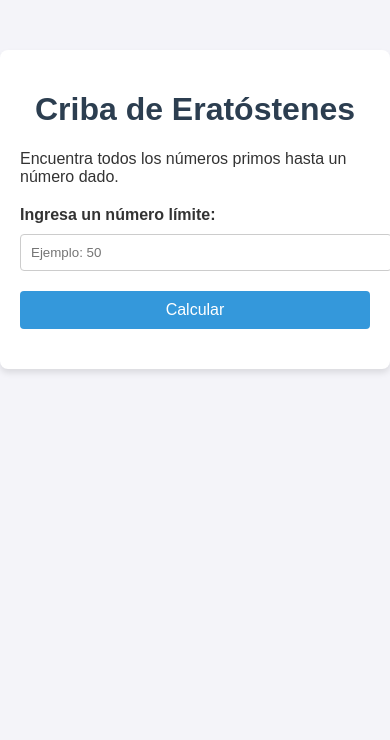
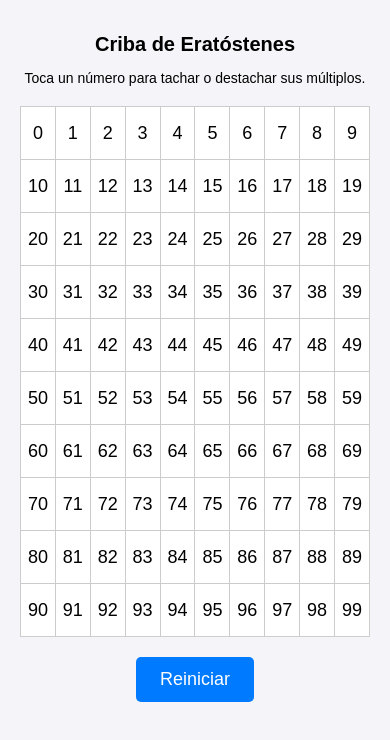
Before and after one commit to jpvarosio/CRIBADEERATOSTENES, a plain HTML site: page index.html in a window 390 px wide. Drawn offline with Linux system fonts and the light colour scheme.

Commit message:
Update index.html

```diff
--- a/index.html
+++ b/index.html
@@ -4,19 +4,146 @@
     <meta charset="UTF-8">
     <meta name="viewport" content="width=device-width, initial-scale=1.0">
     <title>Criba de Eratóstenes</title>
-    <link rel="stylesheet" href="style.css">
+    <style>
+        body {
+            font-family: Arial, sans-serif;
+            text-align: center;
+            margin: 0;
+            padding: 20px;
+            background-color: #f4f4f9;
+        }
+        h1 {
+            font-size: 24px;
+        }
+        p {
+            font-size: 16px;
+            margin-bottom: 20px;
+        }
+        table {
+            margin: 0 auto;
+            border-collapse: collapse;
+            margin-top: 20px;
+        }
+        td {
+            width: 60px; /* Aumentado para dar más espacio */
+            height: 60px; /* Aumentado para dar más espacio */
+            border: 1px solid #ccc;
+            font-size: 22px; /* Tamaño de fuente más grande */
+            text-align: center;
+            vertical-align: middle;
+            cursor: pointer;
+            background-color: #ffffff;
+            position: relative;
+        }
+        td:hover {
+            background-color: #f9f9f9;
+        }
+        td.crossed-out::before,
+        td.crossed-out::after {
+            content: '';
+            position: absolute;
+            width: 100%;
+            height: 2px;
+            background-color: rgba(0, 0, 0, 0.5); /* Líneas más suaves */
+            top: 50%;
+            left: 0;
+            transform: translateY(-50%);
+        }
+        td.crossed-out::after {
+            transform: rotate(90deg);
+        }
+        button {
+            padding: 12px 24px;
+            font-size: 18px;
+            cursor: pointer;
+            margin-top: 20px;
+            border: none;
+            background-color: #007bff;
+            color: white;
+            border-radius: 5px;
+        }
+        button:hover {
+            background-color: #0056b3;
+        }
+        @media (max-width: 600px) {
+            h1 {
+                font-size: 20px;
+            }
+            p {
+                font-size: 14px;
+            }
+            td {
+                width: 50px; /* Ajustado para pantallas pequeñas */
+                height: 50px; /* Ajustado para pantallas pequeñas */
+                font-size: 18px; /* Tamaño de fuente más pequeño en móviles */
+            }
+        }
+    </style>
 </head>
 <body>
-    <div class="container">
-        <h1>Criba de Eratóstenes</h1>
-        <p>Encuentra todos los números primos hasta un número dado.</p>
-        <label for="limit">Ingresa un número límite:</label>
-        <input type="number" id="limit" min="2" placeholder="Ejemplo: 50">
-        <button id="calculate">Calcular</button>
+    <h1>Criba de Eratóstenes</h1>
+    <p>Toca un número para tachar o destachar sus múltiplos.</p>
+    <table id="numberTable"></table>
+    <button onclick="resetGrid()">Reiniciar</button>
 
-        <div id="result"></div>
-    </div>
+    <script>
+        const gridSize = 100; // Números del 0 al 99
+        let numbers = [];
+        const colors = ['#e74c3c', '#3498db', '#2ecc71', '#f1c40f', '#9b59b6', '#e67e22', '#1abc9c', '#d35400', '#8e44ad', '#27ae60'];
 
-    <script src="script.js"></script>
+        function createGrid() {
+            const table = document.getElementById('numberTable');
+            let row = null;
+
+            for (let i = 0; i < gridSize; i++) {
+                if (i % 10 === 0) {
+                    row = document.createElement('tr');
+                    table.appendChild(row);
+                }
+
+                const cell = document.createElement('td');
+                cell.textContent = i;
+                cell.addEventListener('click', () => toggleMultiples(i));
+                row.appendChild(cell);
+                numbers.push(cell);
+            }
+        }
+
+        function getColorForBase(base) {
+            return colors[(base - 1) % colors.length];
+        }
+
+        function toggleMultiples(base) {
+            if (base === 0 || base === 1) return; // El 0 y el 1 no son primos ni compuestos
+            const isMarked = numbers[base].dataset.marked === 'true';
+            const color = isMarked ? 'black' : getColorForBase(base);
+
+            // Cambiar el color del número primo seleccionado
+            numbers[base].style.color = isMarked ? 'black' : color;
+
+            for (let i = base * 2; i < gridSize; i += base) {
+                if (isMarked) {
+                    numbers[i].classList.remove('crossed-out');
+                    numbers[i].style.color = 'black';
+                } else {
+                    numbers[i].classList.add('crossed-out');
+                    numbers[i].style.color = color;
+                }
+            }
+
+            // Alternar estado de marcado
+            numbers[base].dataset.marked = isMarked ? 'false' : 'true';
+        }
+
+        function resetGrid() {
+            numbers.forEach(number => {
+                number.classList.remove('crossed-out');
+                number.style.color = 'black';
+                number.dataset.marked = 'false';
+            });
+        }
+
+        window.onload = createGrid;
+    </script>
 </body>
 </html>
```
